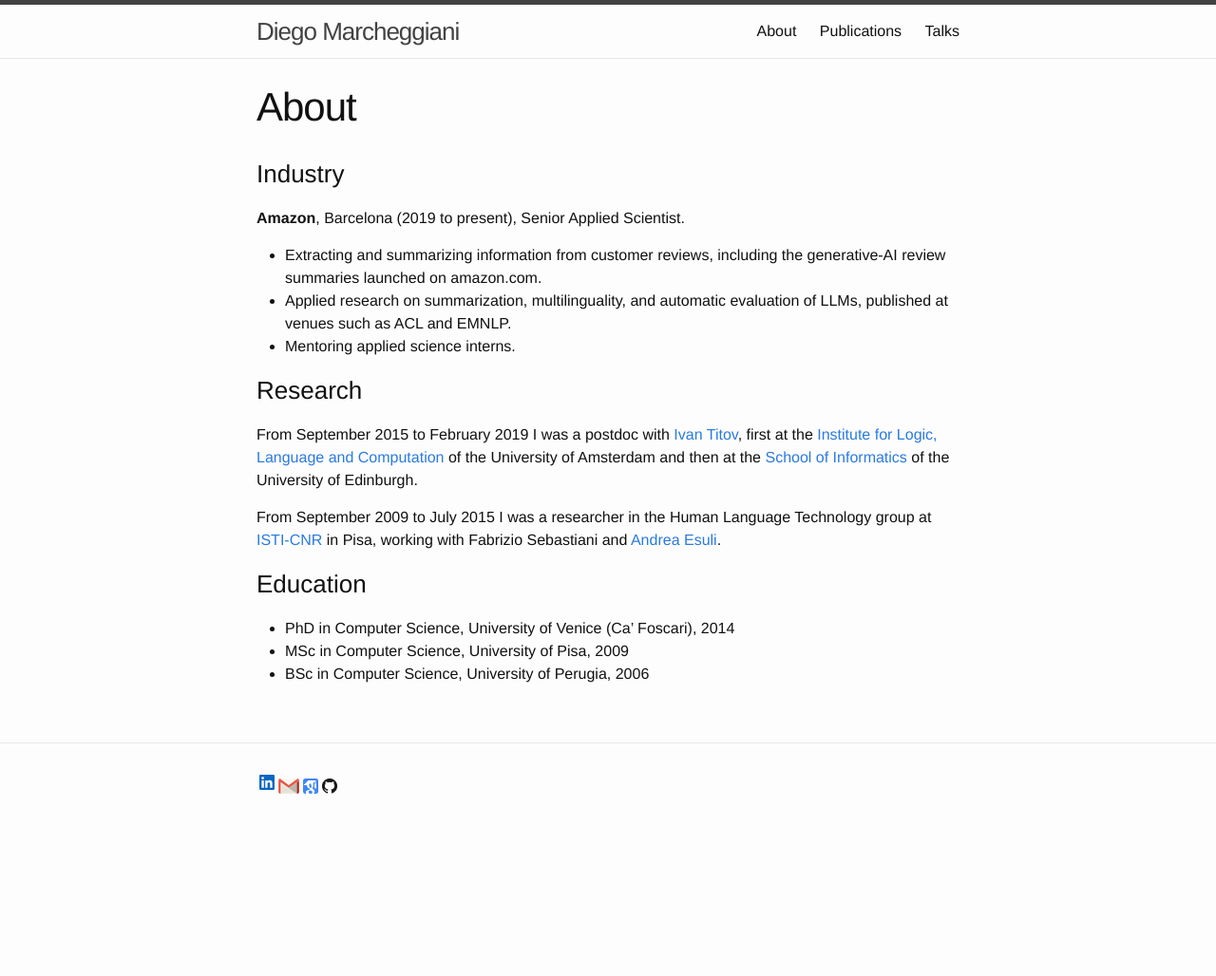
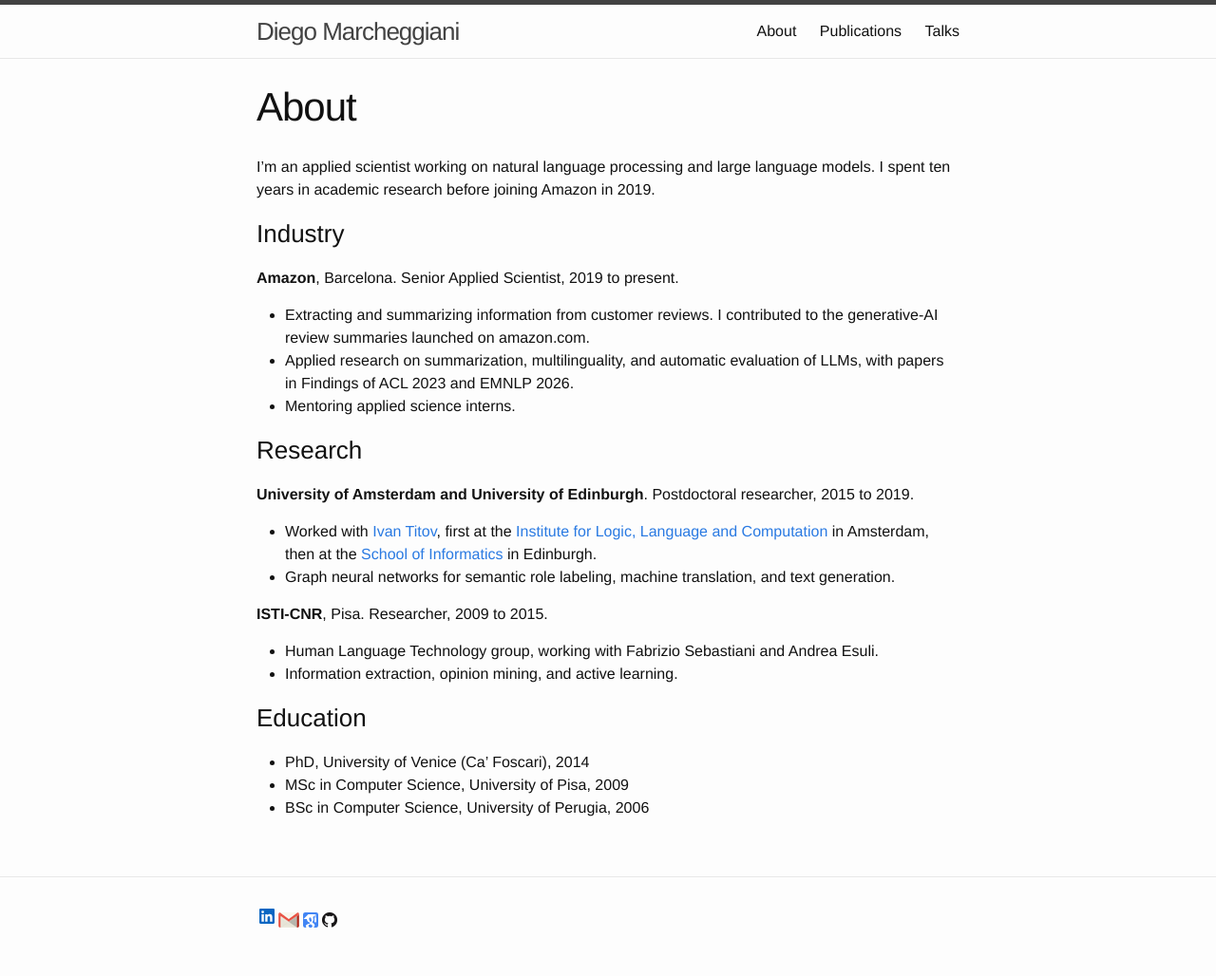
Before and after one commit to diegma/diegma.github.io, a Jekyll site: the page built from pages/about.md, in a window 1280 px wide. Shown: the whole page at 95% size. Built offline with Jekyll 4.4.1, drawn with Linux system fonts in a browser that asks for light colours; before the commit the page ends 900 px from its top, so only the background shows below that.

Commit message:
Tighten About page

```diff
--- a/pages/about.md
+++ b/pages/about.md
@@ -4,27 +4,34 @@ title: About
 permalink: /about/
 ---
 
+I'm an applied scientist working on natural language processing and large language models.
+I spent ten years in academic research before joining Amazon in 2019.
+
 ### Industry
 
-**Amazon**, Barcelona (2019 to present), Senior Applied Scientist.
+**Amazon**, Barcelona. Senior Applied Scientist, 2019 to present.
 
-- Extracting and summarizing information from customer reviews, including the
+- Extracting and summarizing information from customer reviews. I contributed to the
   generative-AI review summaries launched on amazon.com.
 - Applied research on summarization, multilinguality, and automatic evaluation of LLMs,
-  published at venues such as ACL and EMNLP.
+  with papers in Findings of ACL 2023 and EMNLP 2026.
 - Mentoring applied science interns.
 
 ### Research
 
-From September 2015 to February 2019 I was a postdoc with [Ivan Titov](http://ivan-titov.org/), first at the
-[Institute for Logic, Language and Computation](https://www.illc.uva.nl) of the University of Amsterdam
-and then at the [School of Informatics](https://www.ed.ac.uk/informatics) of the University of Edinburgh.
+**University of Amsterdam and University of Edinburgh**. Postdoctoral researcher, 2015 to 2019.
 
-From September 2009 to July 2015 I was a researcher in the Human Language Technology group at
-[ISTI-CNR](https://www.isti.cnr.it) in Pisa, working with Fabrizio Sebastiani and [Andrea Esuli](http://www.esuli.it).
+- Worked with [Ivan Titov](http://ivan-titov.org/), first at the [Institute for Logic, Language and Computation](https://www.illc.uva.nl)
+  in Amsterdam, then at the [School of Informatics](https://www.ed.ac.uk/informatics) in Edinburgh.
+- Graph neural networks for semantic role labeling, machine translation, and text generation.
+
+**ISTI-CNR**, Pisa. Researcher, 2009 to 2015.
+
+- Human Language Technology group, working with Fabrizio Sebastiani and Andrea Esuli.
+- Information extraction, opinion mining, and active learning.
 
 ### Education
 
-- PhD in Computer Science, University of Venice (Ca' Foscari), 2014
+- PhD, University of Venice (Ca' Foscari), 2014
 - MSc in Computer Science, University of Pisa, 2009
 - BSc in Computer Science, University of Perugia, 2006
```
